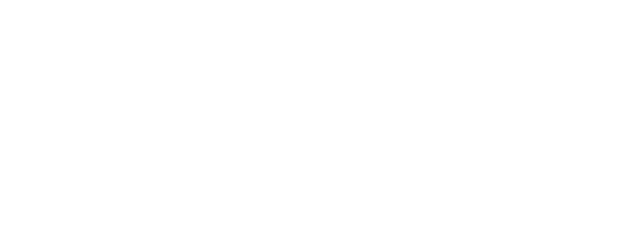
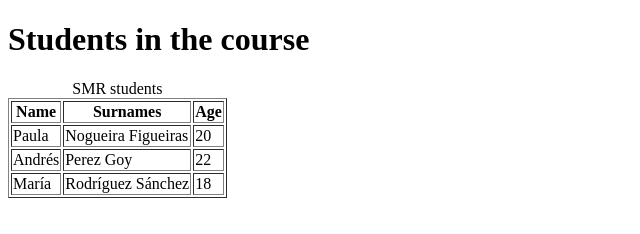
Before and after one commit to alvaro-ca-ma/Github-DAW, a plain HTML site: page index.html in a window 1280 px wide. Shown: the whole page, without its empty margins (0-640 px from the left). Drawn offline with Linux system fonts and the light colour scheme.

Commit message:
Table of SMR students created

```diff
--- a/index.html
+++ b/index.html
@@ -6,6 +6,29 @@
     <title>Table</title>
 </head>
 <body>
-
+    <h1>Students in the course</h1>
+    <table border="1">
+        <caption>SMR students</caption>
+        <tr>
+            <th>Name</th>
+            <th>Surnames</th>
+            <th>Age</th>
+        </tr>
+        <tr>
+            <td>Paula</td>
+            <td>Nogueira Figueiras</td>
+            <td>20</td>
+        </tr>
+        <tr>
+            <td>Andrés</td>
+            <td>Perez Goy</td>
+            <td>22</td>
+        </tr>
+        <tr>
+            <td>María</td>
+            <td>Rodríguez Sánchez</td>
+            <td>18</td>
+        </tr>
+    </table>
 </body>
 </html>
```
